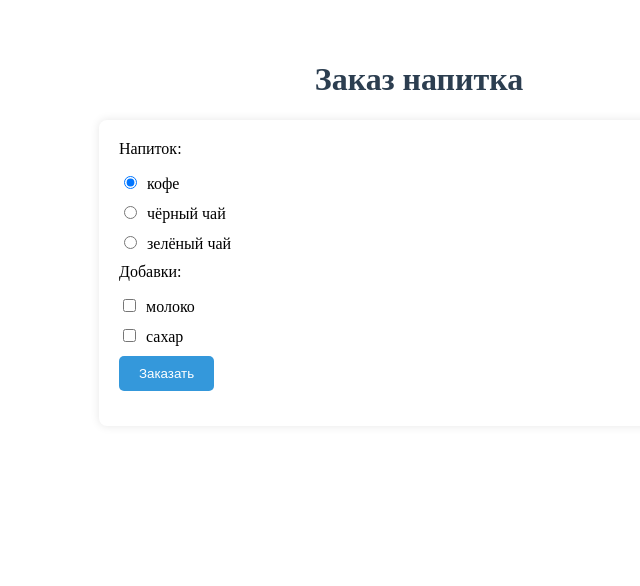
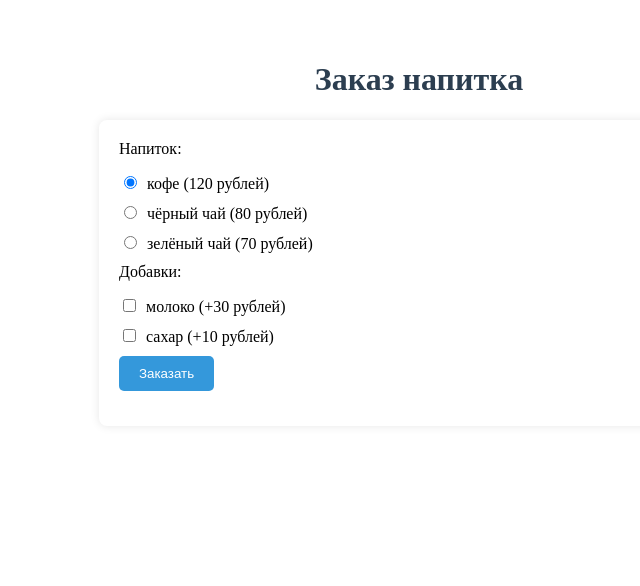
Before and after one commit to Kisonya/webprogramming-labs-2, a Flask app: page /lab3/order in a window 1280 px wide. Shown: the part 78-664 px from the top of the page, without its empty margins (221-861 px from the left). Run offline with Flask 3, Linux system fonts and the light colour scheme.

Commit message:
«Заказ напитка 1

```diff
--- a/lab3.py
+++ b/lab3.py
@@ -51,15 +51,15 @@ def pay():
     price = 0
     drink = request.args.get('drink')
 
-    # Пусть кофе стоит 120 рублей, чёрный чай — 80 рублей, зелёный — 70 рублей.
+    # Цены за напитки
     if drink == 'cofee':
         price = 120
     elif drink == 'black-tea':
         price = 80
     else:
-        price = 70
+        price = 70  # Зеленый чай
 
-    # Добавка молока удорожает напиток на 30 рублей, а сахара — на 10.
+    # Добавки
     if request.args.get('milk') == 'on':
         price += 30
     if request.args.get('sugar') == 'on':
@@ -67,8 +67,7 @@ def pay():
 
     return render_template('lab3/pay.html', price=price)
 
-
 @lab3.route('/lab3/success')
 def success():
     price = request.args.get('price')
-    return render_template('lab3/success.html', price=price)
+    return f"Ваш заказ на сумму {price} рублей успешно оплачен. Ожидайте доставку."
--- a/templates/lab3/order.html
+++ b/templates/lab3/order.html
@@ -5,28 +5,29 @@
 {% block main %}
 <h1>Заказ напитка</h1>
 
-<form action="/lab3/pay">
+<form action="/lab3/pay" method="get">
     <div>Напиток:</div>
     <label>
-        <input type="radio" value="cofee" name="drink" checked>кофе
+        <input type="radio" value="cofee" name="drink" checked>кофе (120 рублей)
     </label>
     <label>
-        <input type="radio" value="black-tea" name="drink">чёрный чай
+        <input type="radio" value="black-tea" name="drink">чёрный чай (80 рублей)
     </label>
     <label>
-        <input type="radio" value="green-tea" name="drink">зелёный чай
+        <input type="radio" value="green-tea" name="drink">зелёный чай (70 рублей)
     </label>
 
     <div>Добавки:</div>
     <label>
-        <input type="checkbox" name="milk">молоко
+        <input type="checkbox" name="milk">молоко (+30 рублей)
     </label>
     <label>
-        <input type="checkbox" name="sugar">сахар
+        <input type="checkbox" name="sugar">сахар (+10 рублей)
     </label>
 
     <div>
         <button type="submit">Заказать</button>
     </div>
 </form>
+
 {% endblock %}
```
Also changed, not shown: templates/lab3/pay.html (+3 -13 lines).
